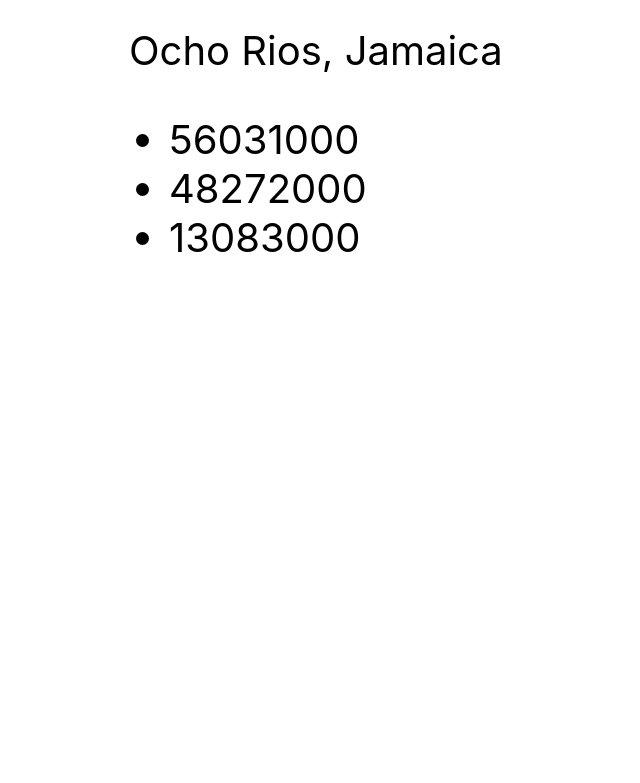
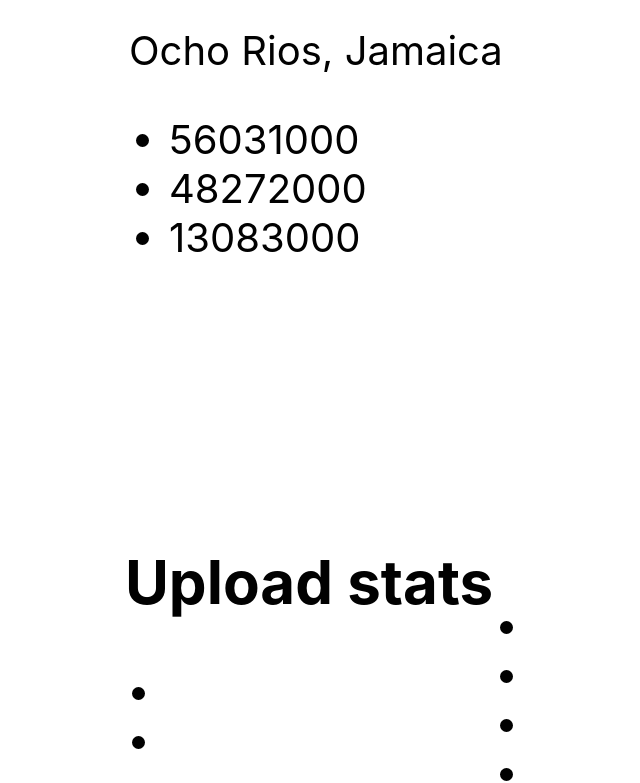
Before and after one commit to petekostrytsya/goit-react-hw-01-components, a React (Create React App) app: page / in a window 1280 px wide. Shown: the part 500-1283 px from the top of the page, without its empty margins (311-951 px from the left). Before the commit the page ends 802 px from the top, so only its background shows below. Built offline with nearby package versions, Linux system fonts and the light colour scheme.

Commit message:
add__task#1_2

```diff
--- a/src/components/App.jsx
+++ b/src/components/App.jsx
@@ -1,12 +1,15 @@
 import React from 'react';
 import { Profile } from 'components/Profile/Profile';
-import user from 'user.json';
+import user from 'components/Profile/user.json';
+import { Statistics } from 'components/Statistics/Statistics';
+import data from 'components/Statistics/data.json';
 
 
 
 export const App = () => {
   return (
-    <div
+    <section>
+      <div
       style={{
         height: '100vh',
         display: 'flex',
@@ -24,6 +27,46 @@ export const App = () => {
           stats={user.stats}
         />
       </div>
-    </div>
+      </div>
+
+      <div style={{
+        height: '100vh',
+        display: 'flex',
+        justifyContent: 'center',
+        alignItems: 'center',
+        fontSize: 40,
+        color: '#010101'
+      }}
+      >
+        <Statistics title="Upload stats" stats={data} />
+        <Statistics stats={data} />
+      </div>
+
+    </section>
+
+
   )
 }
+
+
+
+
+{/* <div
+      style={{
+        height: '100vh',
+        display: 'flex',
+        justifyContent: 'center',
+        alignItems: 'center',
+        fontSize: 40,
+        color: '#010101'
+      }}
+    > <div>
+        <Profile
+          username={user.username}
+          tag={user.tag}
+          location={user.location}
+          avatar={user.avatar}
+          stats={user.stats}
+        />
+      </div>
+    </div> */}
--- /dev/null
+++ b/src/components/Statistics/Statistics.jsx
@@ -0,0 +1,40 @@
+import PropTypes from "prop-types";
+
+export const Statistics = ({ title, stats: { id, label, percentage } }) => {
+    return (
+        <section className="statistics">
+            {title && <h2 className="title">{title}</h2>}
+
+            <ul className="stat-list">
+                {/* {(id, label, percentage).map(({ id, label, percentage }) => {
+                    return (<Statistics key={id} label={label} percentage={percentage} /> )
+                })} */}
+    <li className="item">
+      <span className="label">{label}</span>
+      <span className="percentage">{percentage}</span>
+    </li>
+    <li className="item">
+      <span className="label">{label}</span>
+      <span className="percentage">{percentage}</span>
+    </li>
+    <li className="item">
+      <span className="label">{label}</span>
+      <span className="percentage">{percentage}</span>
+    </li>
+    <li className="item">
+      <span className="label">{label}</span>
+      <span className="percentage">{percentage}</span>
+    </li>
+  </ul>
+</section>
+    )
+}
+
+Statistics.propTypes = {
+    title: PropTypes.string.isRequired,
+  stats: PropTypes.objectOf(
+    PropTypes.exact ({
+    label: PropTypes.string.isRequired,
+    percentage: PropTypes.number.isRequired,
+  }),)
+}
--- /dev/null
+++ b/src/components/Statistics/data.json
@@ -0,0 +1,7 @@
+[
+  { "id": "id-1", "label": ".docx", "percentage": 22 },
+  { "id": "id-2", "label": ".pdf", "percentage": 4 },
+  { "id": "id-3", "label": ".mp3", "percentage": 17 },
+  { "id": "id-4", "label": ".psd", "percentage": 47 },
+  { "id": "id-5", "label": ".pdf", "percentage": 10 }
+]
```
Also changed, not shown: src/components/Profile/user.json (renamed from src/user.json), src/components/Statistics/Statistics.css (added).
